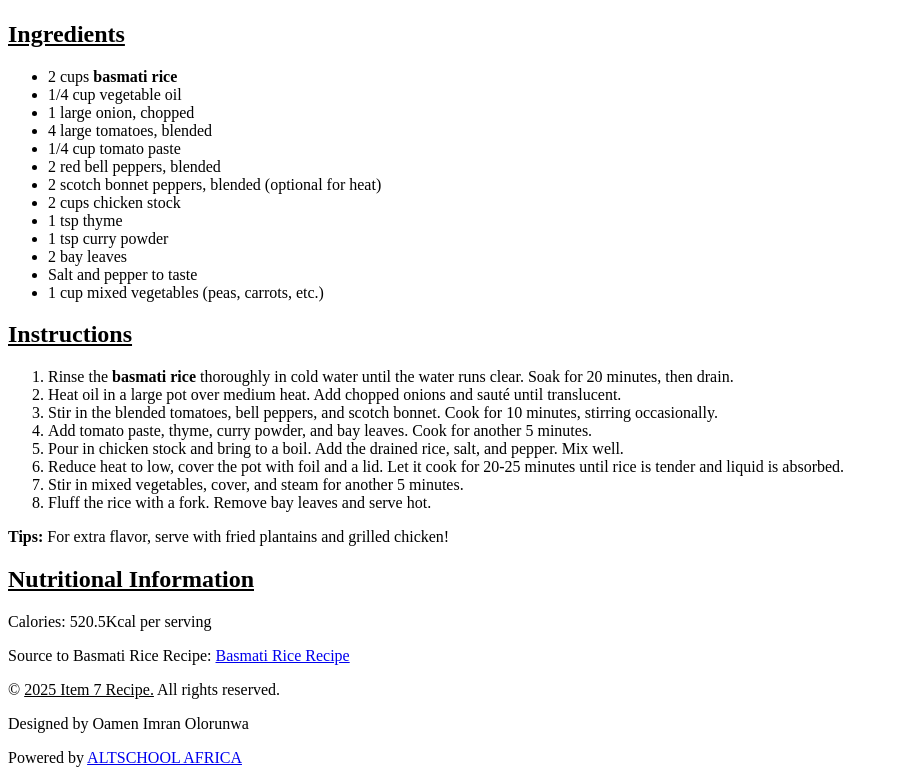
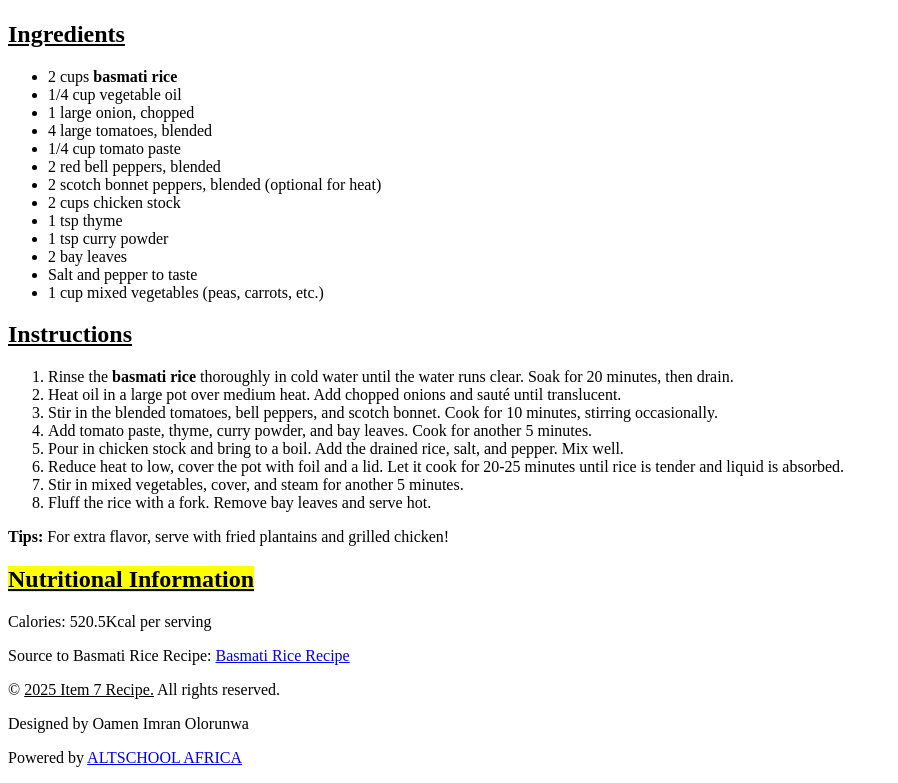
Before and after one commit to Imran-247/Recipe, a plain HTML site: page index.html in a window 1280 px wide. Shown: the part 1342-2125 px from the top of the page, without its empty margins (0-898 px from the left). Drawn offline with Linux system fonts and the light colour scheme.

Commit message:
Update index.html

```diff
--- a/index.html
+++ b/index.html
@@ -58,7 +58,7 @@
       </section>
         <!-- Info Section -->
       <div class="recipe_info">
-          <h2><u>Nutritional Information</u></h2>
+          <h2><mark><u>Nutritional Information</u></mark></h2>
           <p>Calories: 520.5Kcal per serving</p>
       </div>
       <div class="recipe_source">
```
